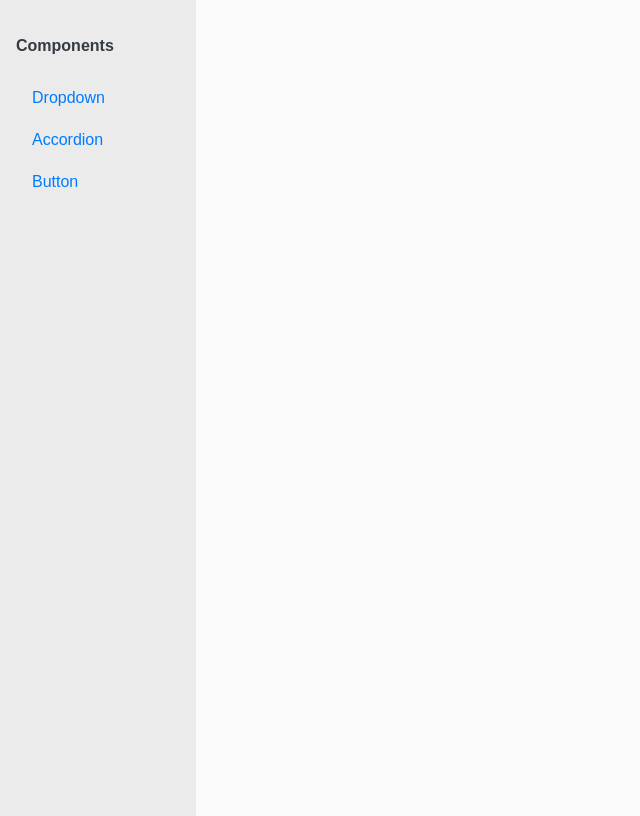
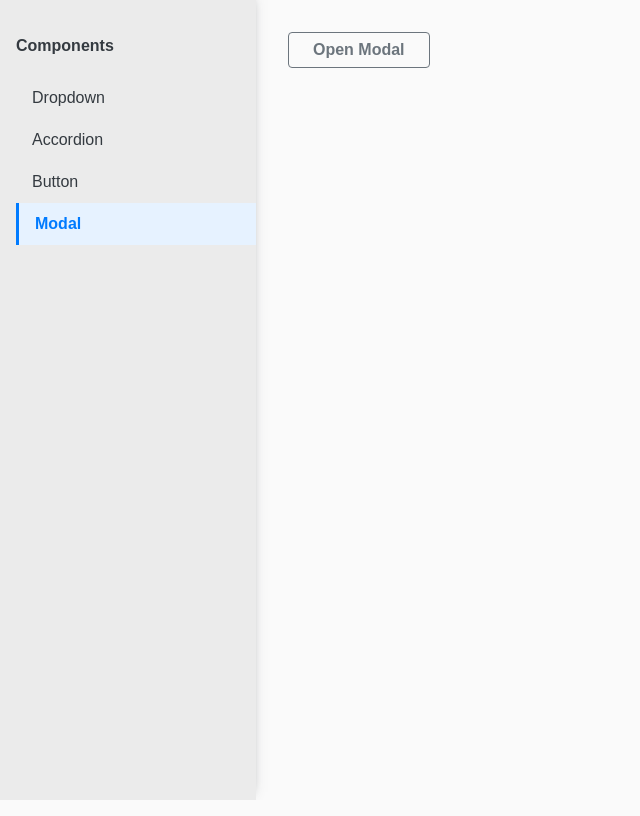
Before and after one commit to Rusvelt2000/Components, a React (Create React App) app: page /modal in a window 1280 px wide. Shown: the whole page, without its empty margins (0-640 px from the left). Built offline with nearby package versions, Linux system fonts and the light colour scheme.

Commit message:
added modal

```diff
--- a/src/App.js
+++ b/src/App.js
@@ -2,6 +2,7 @@ import Route from "./Components/Route";
 import DropdownPage from "./Pages/DropdownPage";
 import AccordionPage from "./Pages/AccordionPage";
 import ButtonPage from "./Pages/ButtonPage";
+import ModalPage from "./Pages/ModalPage";
 import Sidebar from "./Components/Sidebar";
 
 function App() {
@@ -18,6 +19,9 @@ function App() {
         <Route path="/button">
           <ButtonPage />
         </Route>
+        <Route path="/modal">
+          <ModalPage />
+        </Route>
       </div>
     </div>
   );
--- /dev/null
+++ b/src/Components/Modal.js
@@ -0,0 +1,26 @@
+import Button from "./Button";
+
+function Modal({ onClose }) {
+  const handleClick = () => {
+    onClose();
+  };
+
+  return (
+    <div className="ModalBackground">
+      <div className="Modal md">
+        <h3>This is a modal</h3>
+        <p>
+          Lorem ipsum dolor sit amet consectetur adipisicing elit. Earum
+          deleniti officiis quia eveniet ipsa fugit beatae, aliquid, nesciunt
+          error consectetur sed nisi ratione. Laboriosam rem laborum quos
+          repellat, consequatur quisquam.
+        </p>
+        <Button primary outline onClick={() => handleClick()}>
+          Close modal
+        </Button>
+      </div>
+    </div>
+  );
+}
+
+export default Modal;
--- a/src/Components/Sidebar.js
+++ b/src/Components/Sidebar.js
@@ -7,6 +7,7 @@ function Sidebar() {
       <SidebarLink to="/">Dropdown</SidebarLink>
       <SidebarLink to="/accordion">Accordion</SidebarLink>
       <SidebarLink to="/button">Button</SidebarLink>
+      <SidebarLink to="/modal">Modal</SidebarLink>
     </div>
   );
 }
--- a/src/Components/components.scss
+++ b/src/Components/components.scss
@@ -6,13 +6,13 @@ body {
 }
 
 .App {
-  padding: 0;
   display: flex;
   gap: 32px;
 }
 
 .Content {
   padding: 32px 16px 0 0;
+  width: 100%;
   .section-title {
     margin: 0 auto 16px;
   }
@@ -26,22 +26,24 @@ body {
   display: flex;
   flex-direction: column;
   background-color: $alt-bg;
-  height: 100vh;
-  min-width: 180px;
-  padding: 16px 0 0 16px;
+  height: calc(100vh - $app-padding);
+  min-width: 240px;
+  padding: $app-padding 0 0 $app-padding;
+  box-shadow: -2px -4px 12px -4px transparentize($dark-grey, 0.3);
 
   .SidebarLink {
     padding: 12px 32px 12px 16px;
     transition: all 0.05s ease-in;
-    color: $primary;
+    color: $dark-grey;
     text-decoration: none;
     overflow: hidden;
     &:hover {
       background-color: lighten($primary, 45);
-      color: darken($primary, 10);
     }
     &.active {
-      border-left: 4px solid $primary;
+      color: $primary;
+      font-weight: 600;
+      border-left: 3px solid $primary;
       background-color: lighten($primary, 45);
     }
   }
@@ -119,10 +121,6 @@ body {
 /* ------------------
    --- ACCORDION ---
 --------------------*/
-
-.Content {
-  width: 100%;
-}
 
 .Accordion {
   height: auto;
@@ -207,3 +205,34 @@ body {
     }
   }
 }
+
+/* ------------------
+   --- MODAL ---
+--------------------*/
+
+.ModalBackground {
+  position: absolute;
+  top: 0;
+  right: 0;
+  bottom: 0;
+  left: 0;
+  display: flex;
+  justify-content: center;
+  align-items: center;
+  background-color: transparentize(darken($primary, 35), 0.4);
+  backdrop-filter: blur(2px);
+  -webkit-backdrop-filter: blur(2px);
+
+  .Modal {
+    // position: absolute;
+    z-index: 9999;
+    background-color: $white;
+    padding: $app-padding;
+    border-radius: 4px;
+    box-shadow: 2px 4px 32px -8px transparentize(darken($primary, 35), 0.4);
+    &.md {
+      width: 60%;
+      max-width: 560px;
+    }
+  }
+}
--- /dev/null
+++ b/src/Pages/ModalPage.js
@@ -0,0 +1,26 @@
+import { useState } from "react";
+
+import Modal from "../Components/Modal";
+import Button from "../Components/Button";
+
+function ModalPage() {
+  const [isOpen, setIsOpen] = useState(false);
+  const handleOpenModal = () => {
+    setIsOpen(true);
+  };
+
+  const closeModal = () => {
+    setIsOpen(false);
+  };
+
+  return (
+    <div>
+      <Button secondary outline onClick={handleOpenModal}>
+        Open Modal
+      </Button>
+      {isOpen && <Modal onClose={closeModal} />}
+    </div>
+  );
+}
+
+export default ModalPage;
--- a/src/index.scss
+++ b/src/index.scss
@@ -4,6 +4,7 @@ $warning: #ffc107;
 $white: #fafafa;
 $alt-bg: #ebebeb;
 $dark-grey: #343a40;
+$app-padding: 16px;
 
 * {
   font-family: "Poppins", sans-serif;
```
